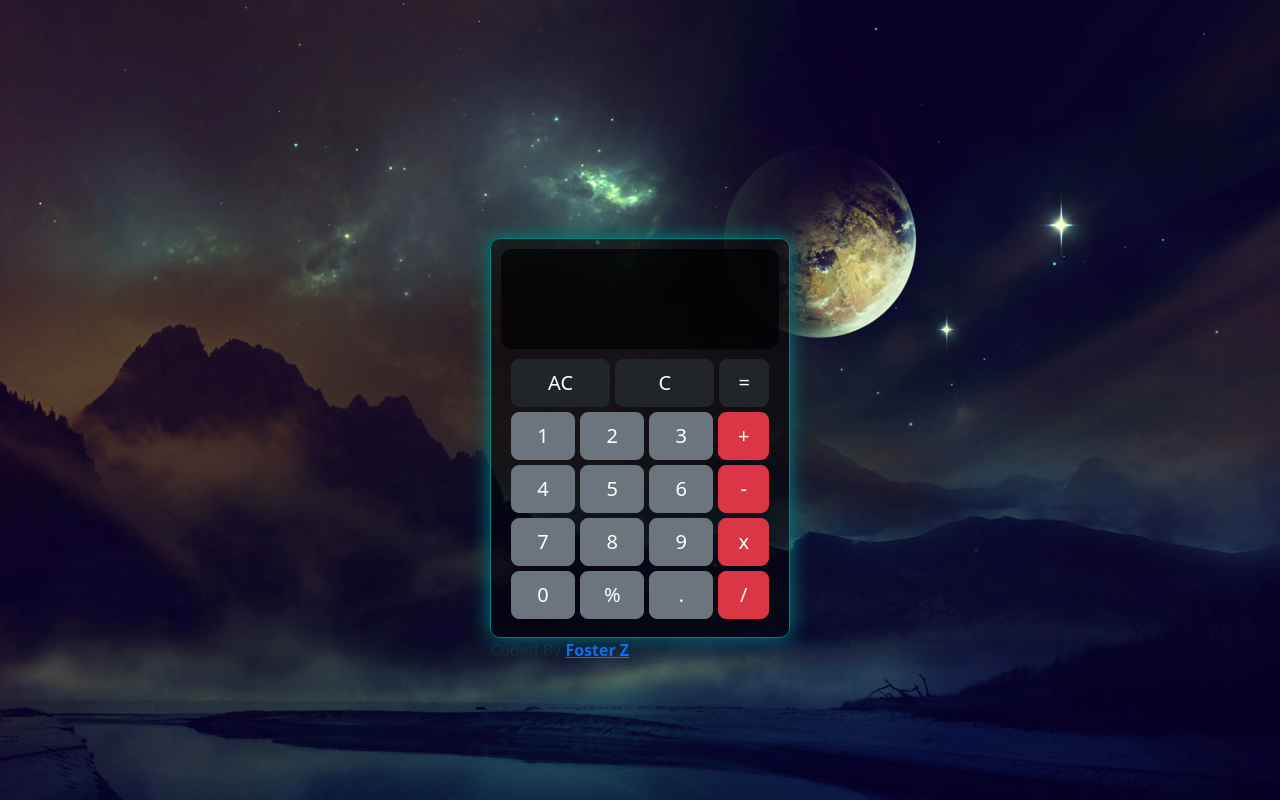
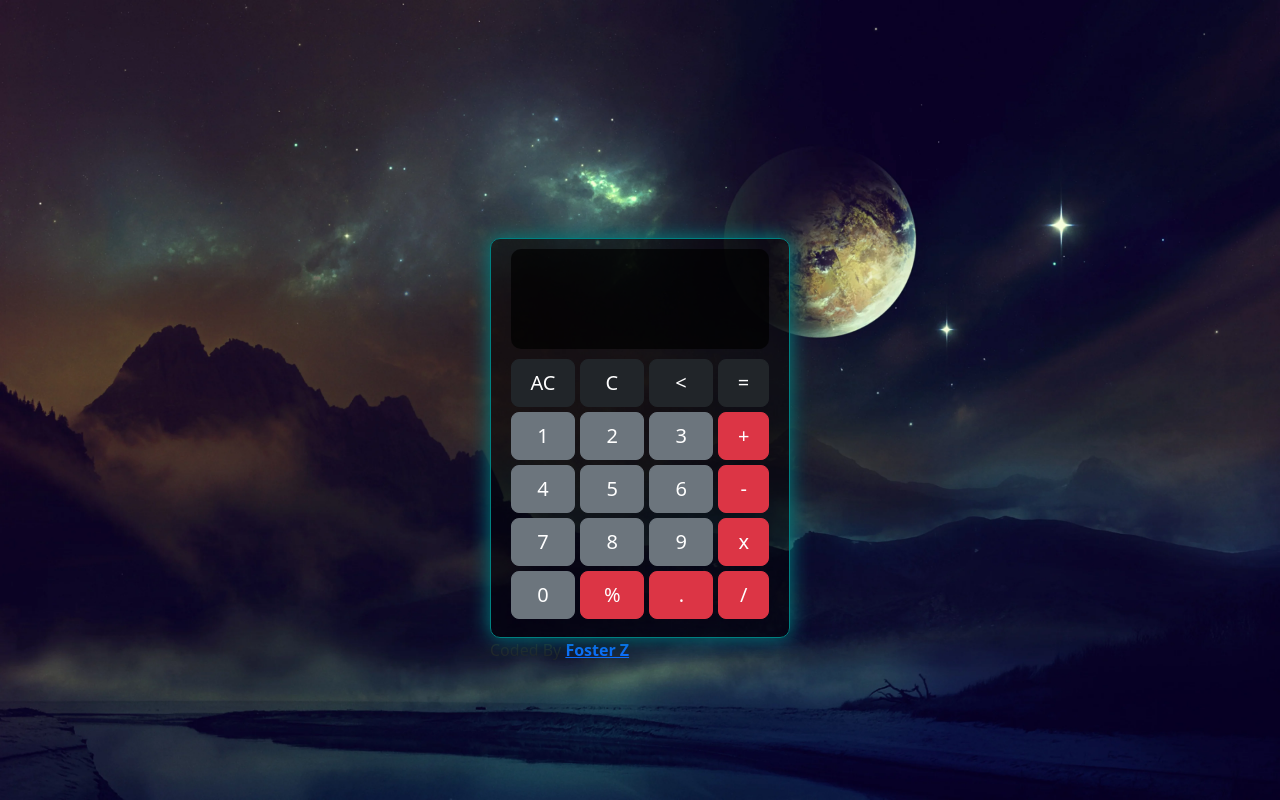
Before and after one commit to Foss-Educational-Projects/Calculator, a React (Vite) app: page / in a window 1280 px wide. Built offline with nearby package versions, Linux system fonts and the light colour scheme; a web font is replaced by a local one.

Commit message:
feat: add constraints for calculator inputs

```diff
--- a/src/components/calculator/Calculator.component.jsx
+++ b/src/components/calculator/Calculator.component.jsx
@@ -12,9 +12,14 @@ import './calculator.component.scss';
 const Calculator = () => {
 	const [text, setText] = useState("")
 	const [result, setResult] = useState("")
+	const [decimal, setDecmial] = useState(false)
+	const [operator, setOperator] = useState(false)
 
 	const handleInput = (e) => {
-		setText((text) => [...text, e.target.value])
+		if(text.length < 21) {
+			setText((text) => [...text, e.target.value])
+		}
+
 	}
 	const clearDisplayInput = () => {
 		setText("")
@@ -23,21 +28,30 @@ const Calculator = () => {
 		setText("")
 		setResult("")
 	}
+	const removeLastInput =() => {
+		if(text.length !== 0) {
+			setText(text.slice(0, -1))
+		}
+	}
 	const evaluateInput = () => {
-		const input = text.join("")
-		setResult(math.evaluate(input))
-		console.log(input)
+		if(text.length > 0) {
+			const input = text.join("")
+			setResult(math.evaluate(input))
+			console.log(input)
+		}
+
 	}
 	return (
 		<div className="calculator__main">
 			<section className="calculator__display">
-				<h3 className="calculator__display__input">{text}</h3>
-				<p>{result}</p>
+				<h4 className="calculator__display__input">{text}</h4>
+				<p className="calculator__display__result"><b>{result}</b></p>
 			</section>
 			<section className="calculator__buttons">
 				<div className="calculator__buttons__clear">
 					<Button size="lg" variant="dark" onClick={clearFullDisplay}>AC</Button>
 					<Button size="lg" variant="dark" onClick={clearDisplayInput}>C</Button>
+					<Button size="lg" variant="dark" onClick={removeLastInput}>&lt;</Button>
 					<Button size="lg" variant="dark" onClick={evaluateInput}>=</Button>
 				</div>
 				<section className="calculator__buttons__combined">
@@ -52,8 +66,8 @@ const Calculator = () => {
 						<Button size="lg" variant="secondary" value="8" onClick={handleInput}>8</Button>
 						<Button size="lg" variant="secondary" value="9" onClick={handleInput}>9</Button>
 						<Button size="lg" variant="secondary" value="0" onClick={handleInput}>0</Button>
-						<Button size="lg" variant="secondary" value="%" onClick={handleInput}>%</Button>
-						<Button size="lg" variant="secondary" value="." onClick={handleInput}>.</Button>
+						<Button size="lg" variant="danger" value="%" onClick={handleInput}>%</Button>
+						<Button size="lg" variant="danger" value="." onClick={handleInput}>.</Button>
 					</div>
 					<div className="calculator__buttons__operator">
 						<Button size="lg" variant="danger" value="+" onClick={handleInput}>+</Button>
--- a/src/components/calculator/calculator.component.scss
+++ b/src/components/calculator/calculator.component.scss
@@ -14,23 +14,22 @@
 	box-shadow: 0 0 20px teal;
 }
 .calculator__display {
-	direction: revert;
 	text-align: right;
 	float: right;
-	width: 100%;
-	max-width: 100%;
+	width: 258px;
 	height: 100px;
+	margin: 0 10px;
 	border-radius: 10px;
 	padding: 10px;
 	font-family: "Finlandica", sans-serif;
 	background: rgba(0, 0, 0, 0.7);
 	color: white;
-	font-size: 1.15rem;
-
-	overflow-x: scroll;
 }
 .calculator__display__input {
-	max-width: 100%;
+	block-size: fit-content;
+}
+.calculator__display__result {
+	letter-spacing: 1.5px;
 }
 .calculator__buttons {
 	padding: 10px;
@@ -41,7 +40,7 @@
 }
 .calculator__buttons__clear {
 	display: grid;
-	grid-template-columns: 2fr 2fr 1fr;
+	grid-template-columns: 1.5fr 1.5fr 1.5fr 1.2fr;
 	gap: 5px;
 
 }
@@ -62,9 +61,6 @@
 	gap: 5px;
 
 }
-.rounded__button {
-	// border-radius: 0%;
-}
 @media only screen and (max-width: 400px) {
 	.calculator {
 		width: 100%;
```
